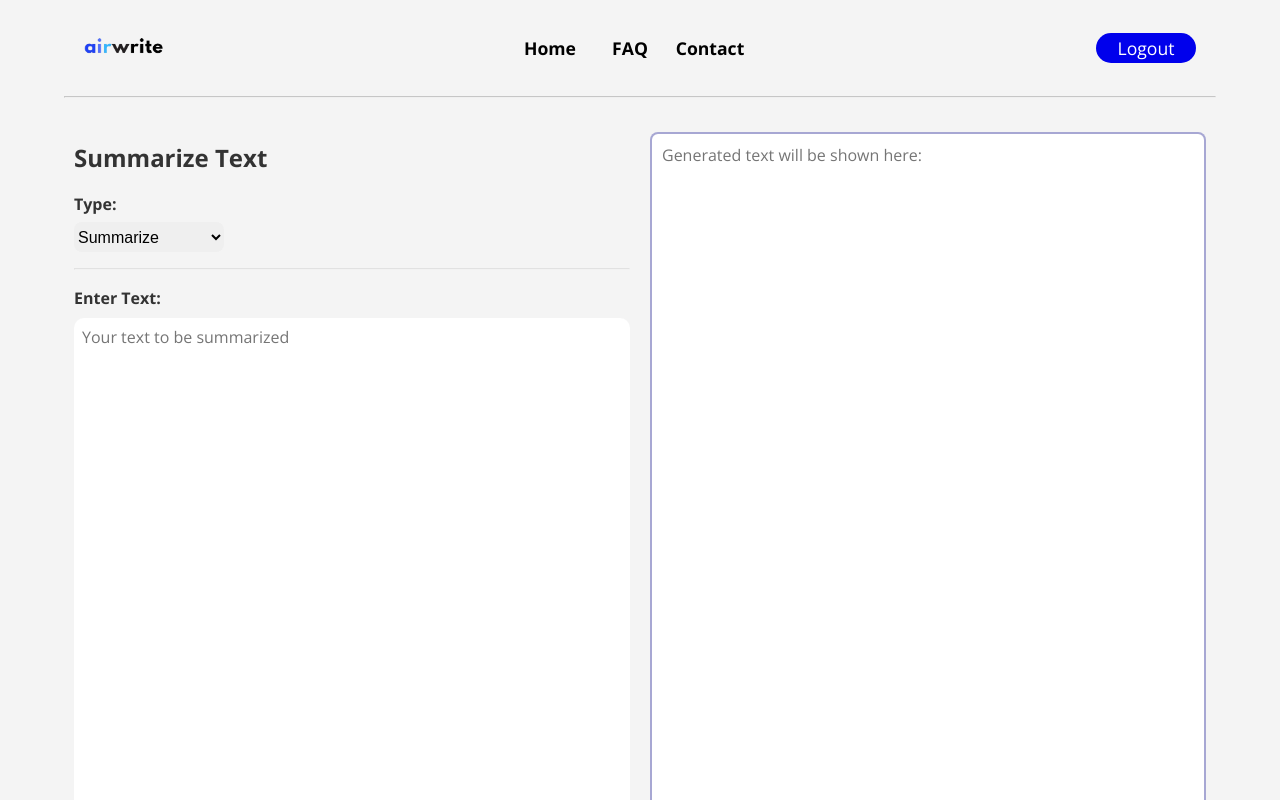
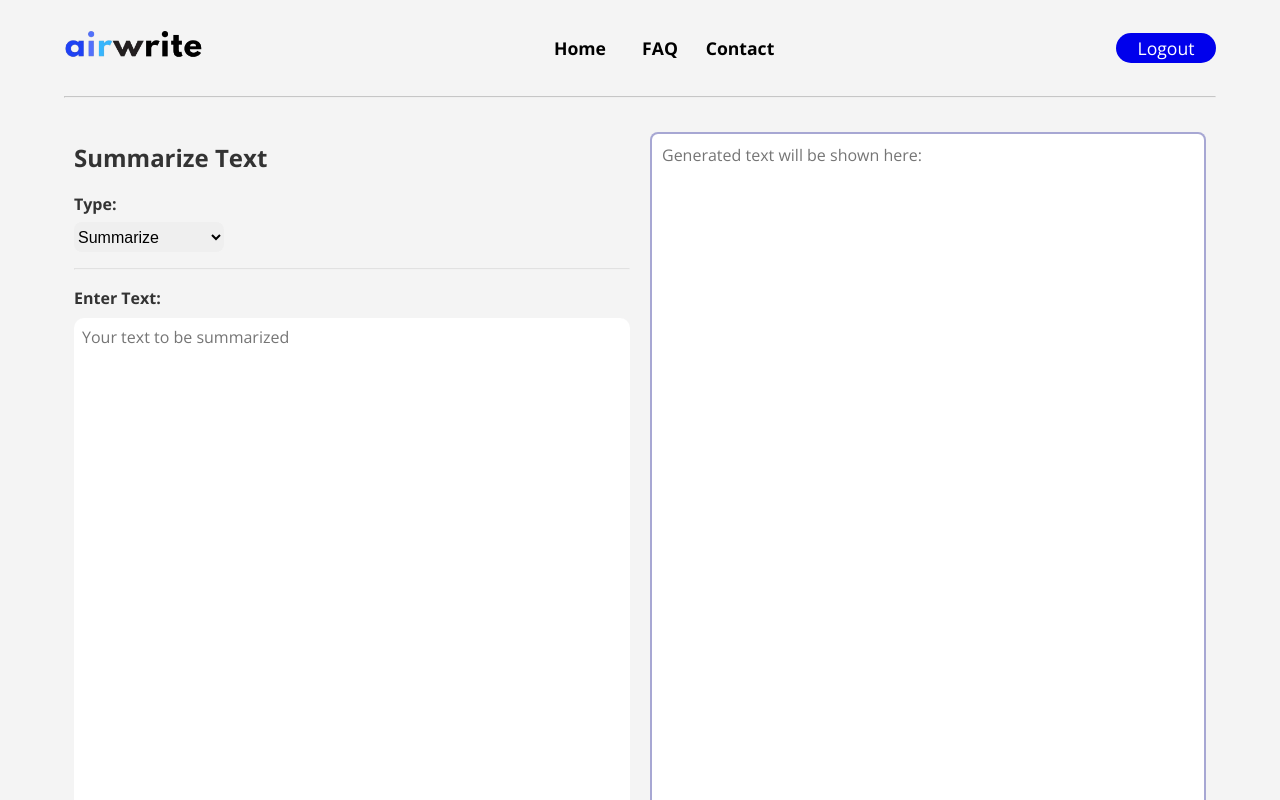
Before and after one commit to Hergelink/my-ai-helper, a website: page public/ai-helper.html in a window 1280 px wide. Shown: the top 800 px of the page. Drawn offline with nearby package versions, Linux system fonts and the light colour scheme.

Commit message:
minor css changes to the header

```diff
--- a/public/ai-helper.html
+++ b/public/ai-helper.html
@@ -18,7 +18,7 @@
   <body>
     <header>
       <div>
-        <a href="/">
+        <a href="/" id="logoLink">
           <img src="./images/logo.png" alt="airwrite logo" />
         </a>
       </div>
--- a/public/style/aiHelper.css
+++ b/public/style/aiHelper.css
@@ -301,10 +301,15 @@ footer a:hover {
   }
 
   header {
+    padding-inline: 0;
     display: flex;
     justify-content: space-between;
     width: 90%;
     margin-inline: auto;
+  }
+
+  #logoLink {
+    width: 140px;
   }
 
   header a {
@@ -331,6 +336,10 @@ footer a:hover {
     align-items: center;
     justify-content: center;
     font-weight: 400;
+  }
+
+  #logoutBtn:hover {
+    background-color: rgb(0, 0, 255);
   }
 
   .desktopMenu {
```
